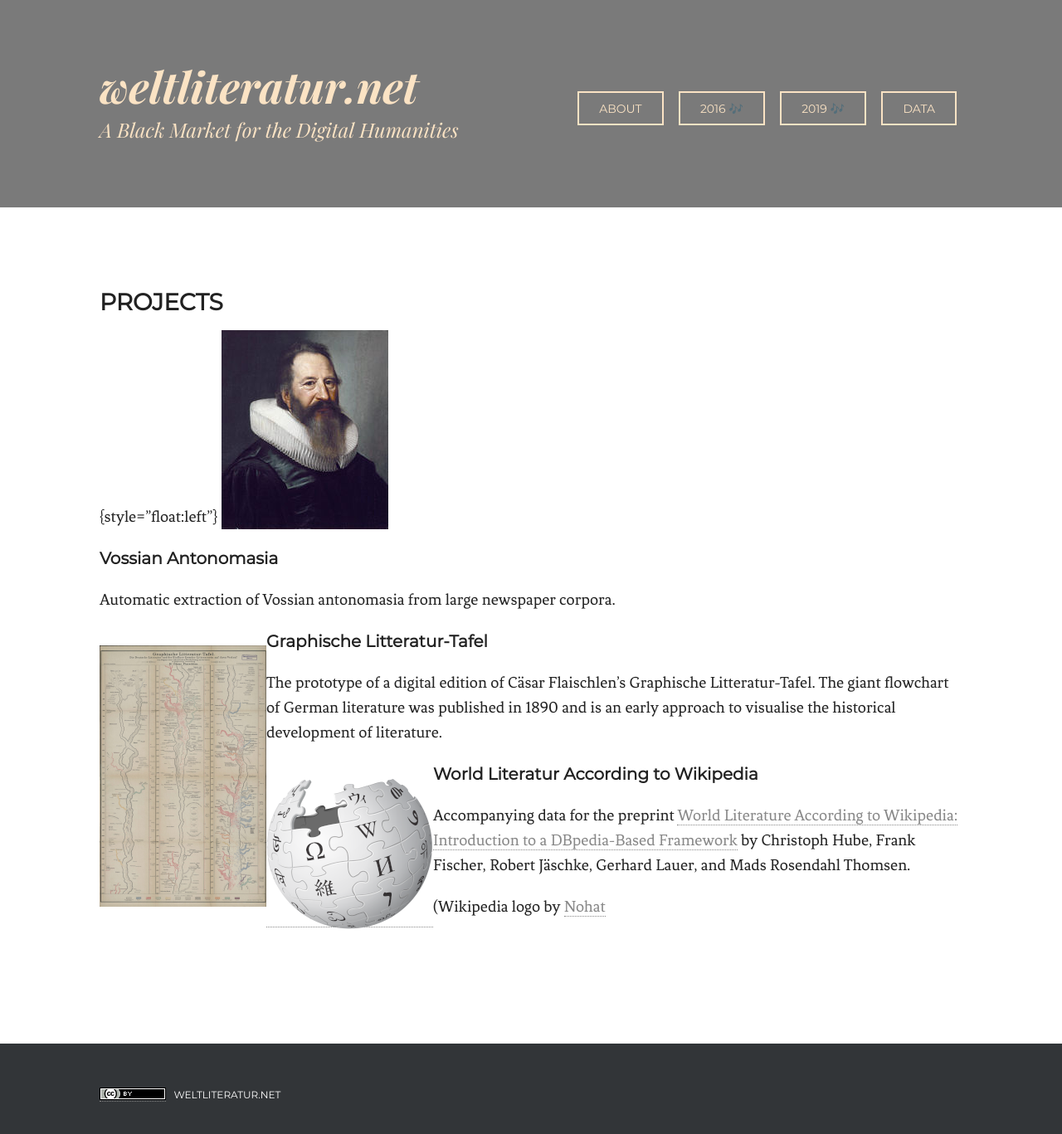
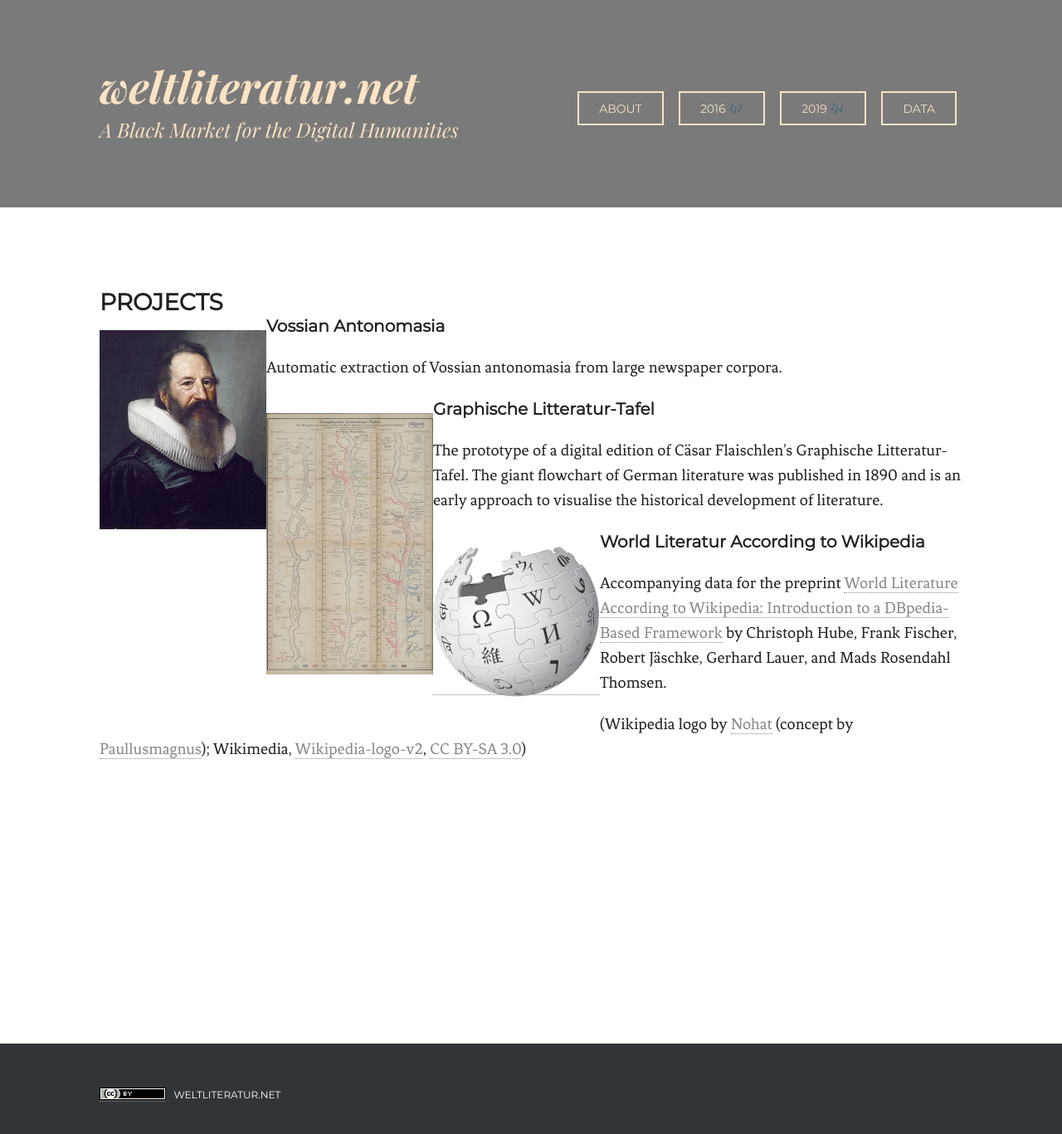
Before and after one commit to weltliteratur/blog, a Jekyll site: the page built from projects.md, in a window 1280 px wide. Shown: the top 1367 px of the page at 83% size. Built offline with Jekyll 4.4.1, drawn with Linux system fonts in a browser that asks for light colours.

Commit message:
fixed css

```diff
--- a/projects.md
+++ b/projects.md
@@ -3,7 +3,9 @@
 title: Projects
 ---
 
-{style="float:left"}
+{:style="clear:both"}
+
+{:style="float:left"}
 [![Gerardus Johannes Vossius](../images/vossius.jpg "Automatic extraction of Vossian antonomasia from large newspaper corpora")](https://vossanto.weltliteratur.net/)
 
 # Vossian Antonomasia
@@ -11,6 +13,7 @@
 Automatic extraction of Vossian antonomasia from large newspaper corpora.
 
 
+{:style="clear:both"}
 
 {:style="float:left"}
 [![Dr. Cäsar Flaischlens Litteratur-Tafel](../images/flaischlen.png "Graphische Litteratur-Tafel. Die Deutsche Litteratur und der Einfluß fremder Litteraturen auf ihren Verlauf (1890)")](https://litteratur-tafel.weltliteratur.net/)
@@ -23,6 +26,8 @@
 development of literature.
 
 
+{:style="clear:both"}
+
 {:style="float: left"}
 [![Wikipedia Logo](../images/wikipedia.png "World Literature According to Wikipedia")](https://data.weltliteratur.net/)
 
@@ -34,7 +39,7 @@
 Fischer, Robert Jäschke, Gerhard Lauer, and Mads Rosendahl Thomsen.
 
 {:style="font-size:-2"}
-(Wikipedia logo by [Nohat](https://meta.wikimedia.org/wiki/User:Nohat]
+(Wikipedia logo by [Nohat](https://meta.wikimedia.org/wiki/User:Nohat)
 (concept by
 [Paullusmagnus](https://meta.wikimedia.org/wiki/User:Paullusmagnus));
 Wikimedia,
```
